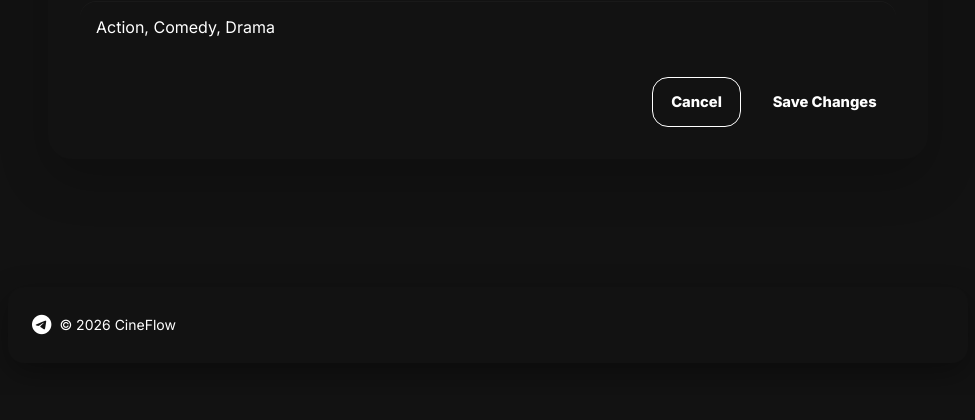
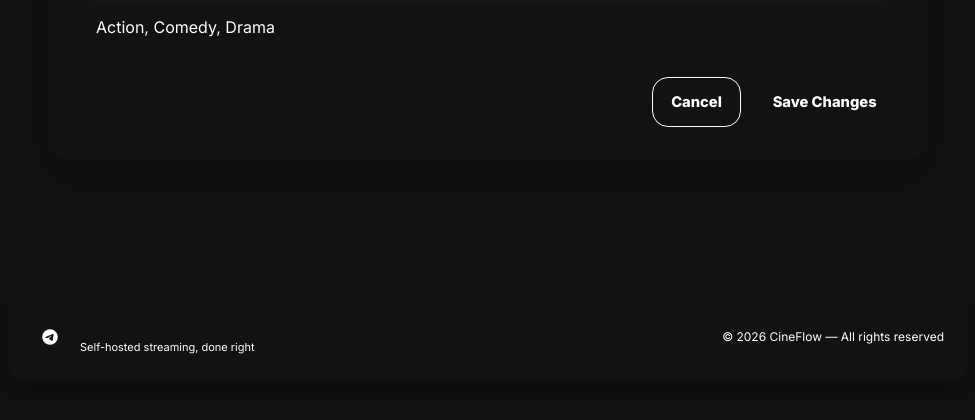
Before and after one commit to cineflow-web/CineFlow_Watch, a FastAPI app: template Backend/fastapi/templates/media_edit.html in a window 1280 px wide. Shown: the part 1145-1565 px from the top of the page, without its empty margins (288-1263 px from the left). Before the commit the page ends 1480 px from the top, so only its background shows below. Run offline with FastAPI, Linux system fonts and the light colour scheme; the template is opened without the code that fills it, so the values that code supplies are empty; parts of the project's set-up code (start-up, migrations or seed data) failed here and were passed over; some libraries are stand-ins or nearby versions.

Commit message:
new fix hkme

```diff
--- a/Backend/fastapi/templates/base.html
+++ b/Backend/fastapi/templates/base.html
@@ -442,10 +442,7 @@ tailwind.config = {
     </button>
 
     <a href="/" class="flex items-center gap-2.5 shrink-0">
-        <div class="w-9 h-9 rounded-xl bg-primary flex items-center justify-center shadow-[0_0_15px_color-mix(in_srgb,var(--primary)_55%,transparent)]">
-            <i class="fa-solid fa-play text-background text-xs"></i>
-        </div>
-        <span class="hidden sm:block text-lg font-extrabold tracking-wide text-transparent bg-clip-text bg-gradient-to-r from-primary to-secondary">
+        <span class="text-lg font-extrabold tracking-wide text-transparent bg-clip-text bg-gradient-to-r from-primary to-secondary">
             CineFlow
         </span>
     </a>
@@ -547,11 +544,20 @@ tailwind.config = {
         {% block content %}{% endblock %}
     </div>
 
-    <footer class="mt-auto w-full max-w-5xl mx-auto px-6 py-8">
-        <div class="glass-panel rounded-2xl p-6 flex flex-col md:flex-row justify-between items-center gap-4">
-            <div class="flex items-center gap-2">
-                <i class="fa-brands fa-telegram text-primary text-xl"></i>
-                <p class="text-text-secondary text-sm">© 2026 CineFlow</p>
+    <footer class="mt-auto w-full max-w-5xl mx-auto px-6 py-10">
+        <div class="glass-panel rounded-2xl p-6 relative overflow-hidden">
+            <div class="absolute inset-x-0 top-0 h-px bg-gradient-to-r from-transparent via-primary to-transparent opacity-70"></div>
+            <div class="flex flex-col sm:flex-row justify-between items-center gap-4 text-center sm:text-left">
+                <div class="flex items-center gap-3">
+                    <div class="w-9 h-9 rounded-xl flex items-center justify-center shrink-0" style="background:color-mix(in srgb, var(--primary) 15%, transparent)">
+                        <i class="fa-brands fa-telegram text-base" style="color:var(--primary)"></i>
+                    </div>
+                    <div>
+                        <p class="text-sm font-extrabold text-transparent bg-clip-text bg-gradient-to-r from-primary to-secondary">CineFlow</p>
+                        <p class="text-[11px] text-text-secondary">Self-hosted streaming, done right</p>
+                    </div>
+                </div>
+                <p class="text-text-secondary text-xs">© 2026 CineFlow — All rights reserved</p>
             </div>
         </div>
     </footer>
```
Also changed, not shown: Backend/fastapi/templates/dashboard.html (+41 -45 lines).
